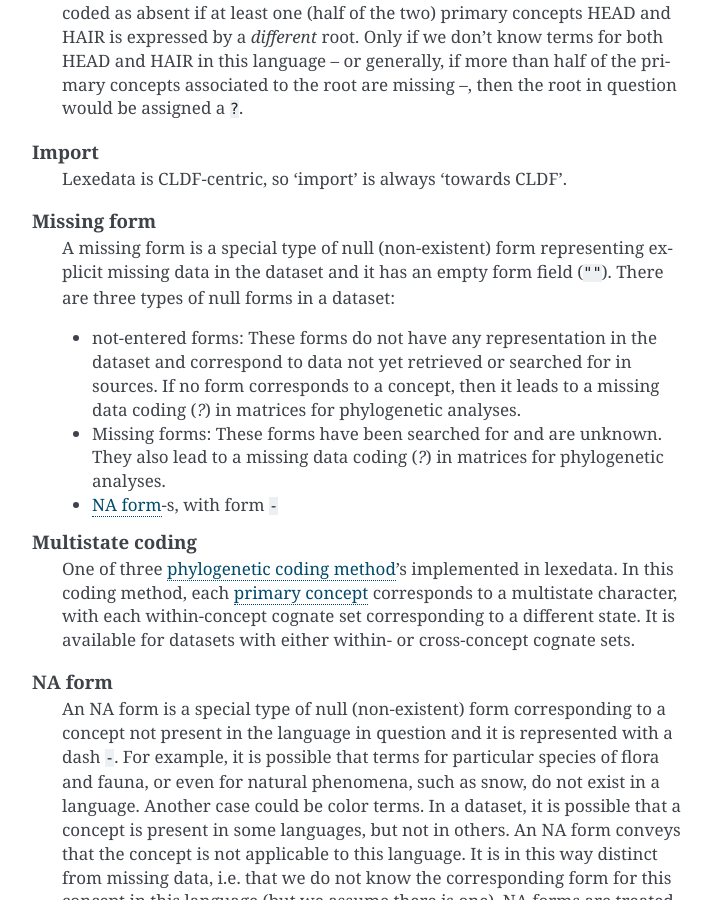
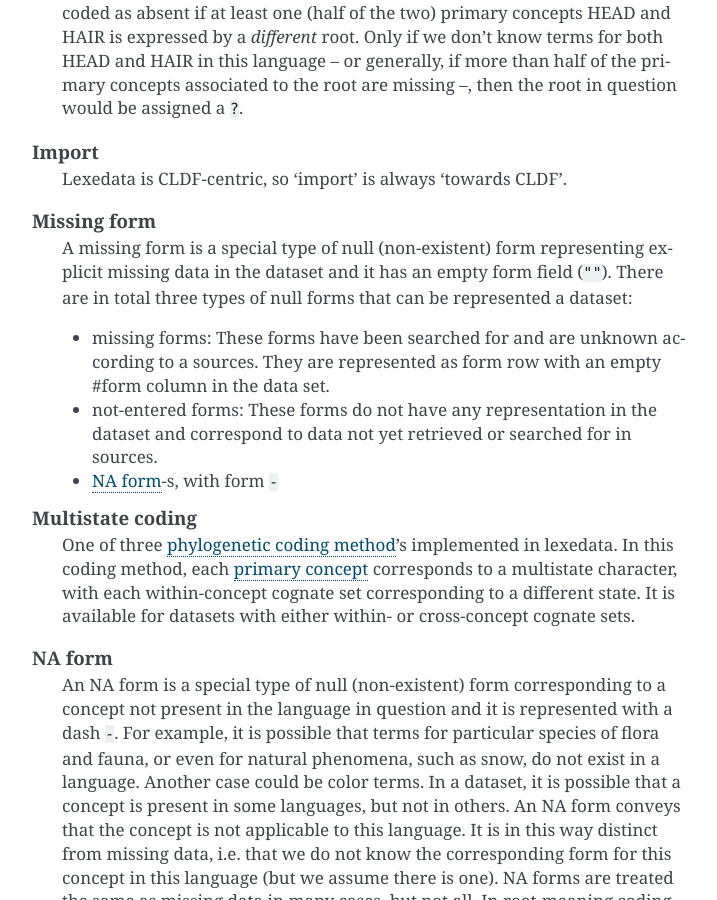
Before and after one commit to lexedata/lexedata, a Sphinx documentation site: the page built from docs/glossary.rst, in a window 1280 px wide and 900 px high, scrolled down 1661 px. Shown: the whole window, without its empty margins (388-1105 px from the left). Built offline with Sphinx 7.4.7, drawn with Linux system fonts in a browser that asks for light colours.

Commit message:
Missing forms some more

```diff
--- a/docs/glossary.rst
+++ b/docs/glossary.rst
@@ -57,10 +57,10 @@ Glossary
 
   Missing form
     A missing form is a special type of null (non-existent) form representing explicit missing data in the dataset and it has an empty form field (``""``).
-    There are three types of null forms in a dataset:
+    There are in total three types of null forms that can be represented a dataset:
 
-    * not-entered forms: These forms do not have any representation in the dataset and correspond to data not yet retrieved or searched for in sources. If no form corresponds to a concept, then it leads to a missing data coding (`?`) in matrices for phylogenetic analyses.
-    * Missing forms: These forms have been searched for and are unknown. They also lead to a missing data coding (`?`) in matrices for phylogenetic analyses.
+    * missing forms: These forms have been searched for and are unknown according to a sources. They are represented as form row with an empty #form column in the data set.
+    * not-entered forms: These forms do not have any representation in the dataset and correspond to data not yet retrieved or searched for in sources.
     * :term:`NA form`-s, with form ``-``
 
   Multistate coding
```
